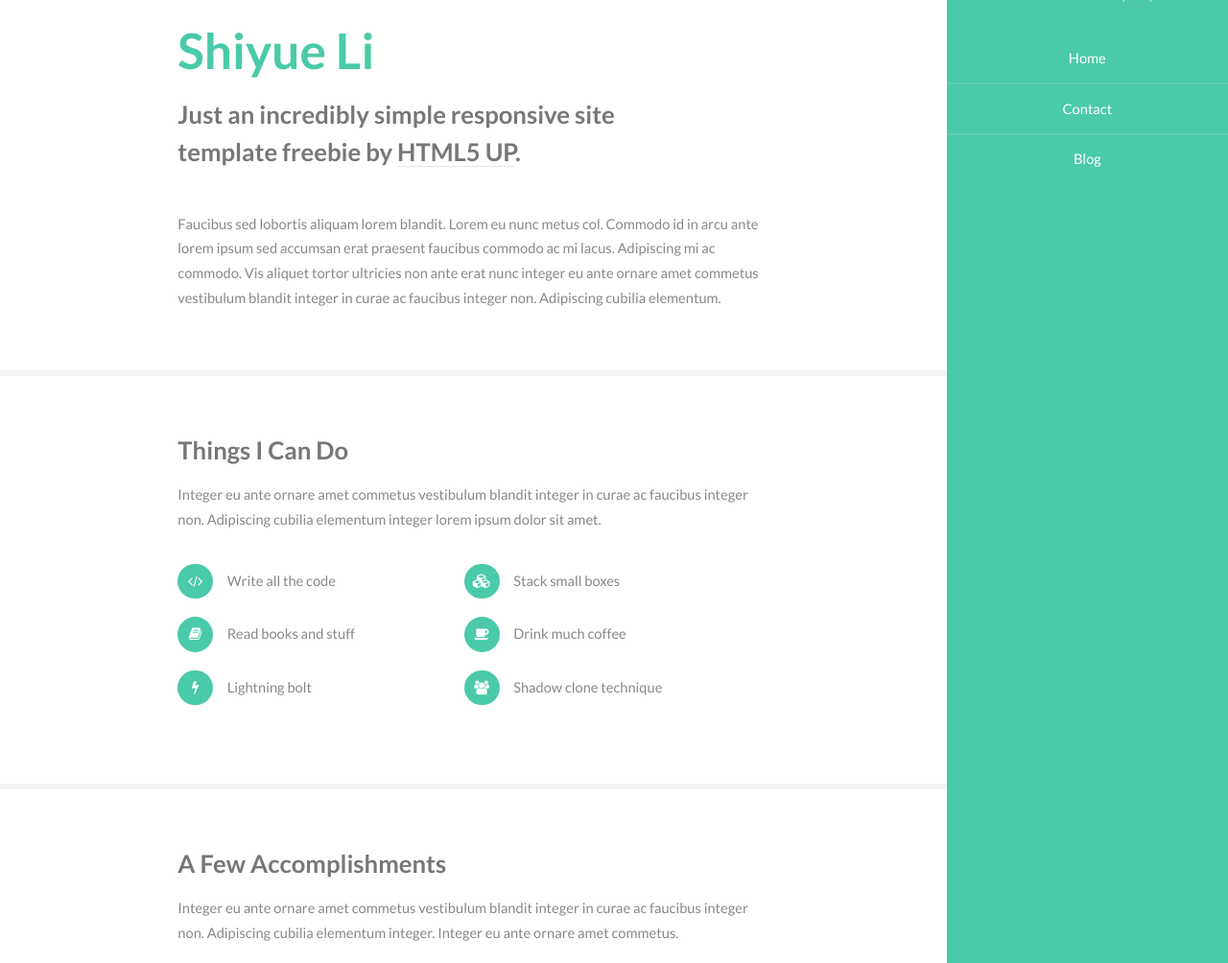
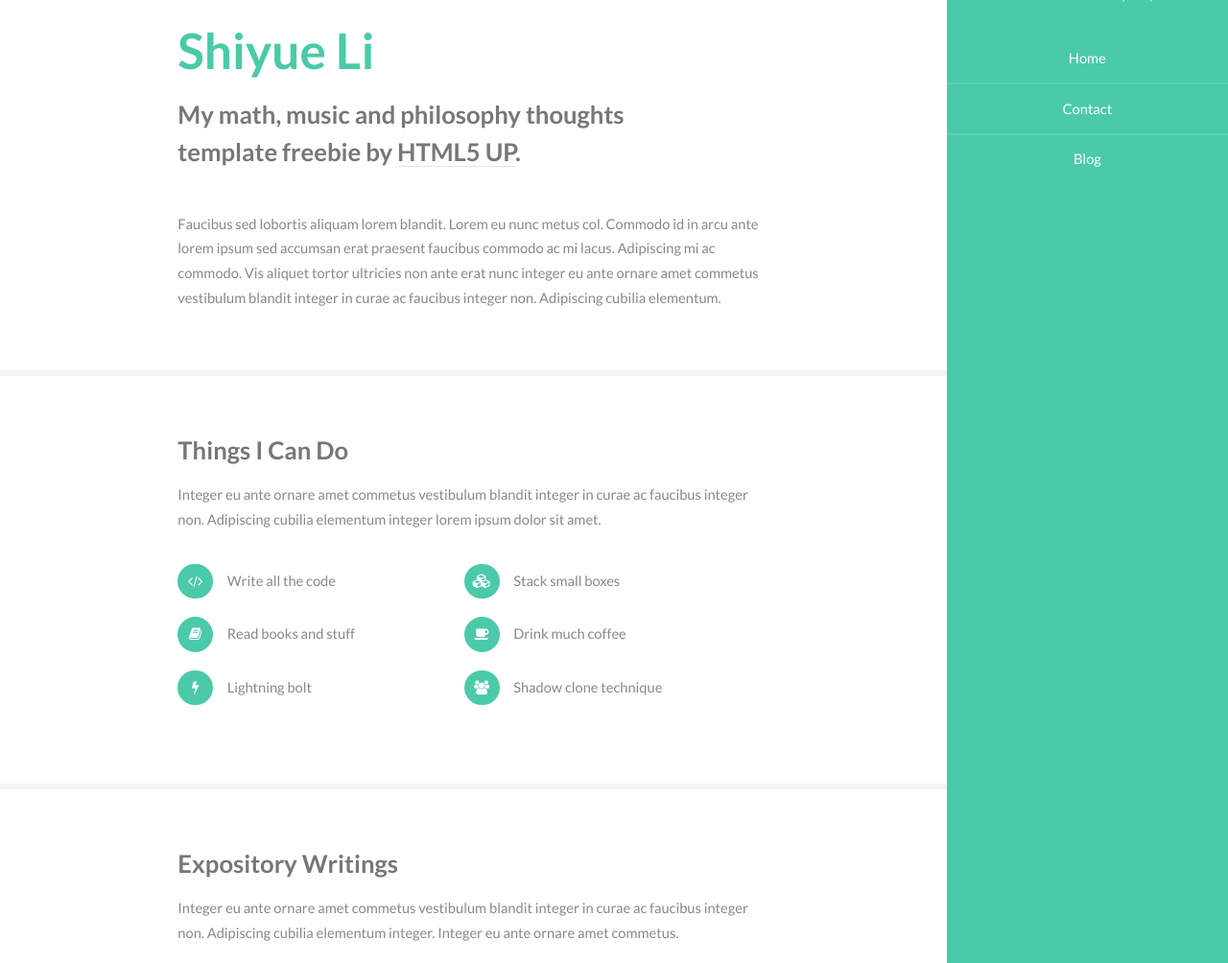
Before and after one commit to old-jekyll-templates/Read-Only-Jekyll-Theme, a Jekyll site: the page built from index.html, in a window 1280 px wide and 1400 px high. Shown: the part 265-1269 px from the top of the window at 96% size. Built offline with Jekyll 4.4.1, drawn with Linux system fonts in a browser that asks for light colours.

Commit message:
Update index.html

```diff
--- a/index.html
+++ b/index.html
@@ -9,7 +9,7 @@ layout: default
         <div class="container">
             <header class="major">
                 <h2>Shiyue Li</h2>
-                <p>Just an incredibly simple responsive site<br />
+                <p> My math, music and philosophy thoughts<br />
                 template freebie by <a href="http://html5up.net">HTML5 UP</a>.</p>
             </header>
             <p>Faucibus sed lobortis aliquam lorem blandit. Lorem eu nunc metus col. Commodo id in arcu ante lorem ipsum sed accumsan erat praesent faucibus commodo ac mi lacus. Adipiscing mi ac commodo. Vis aliquet tortor ultricies non ante erat nunc integer eu ante ornare amet commetus vestibulum blandit integer in curae ac faucibus integer non. Adipiscing cubilia elementum.</p>
@@ -35,7 +35,7 @@ layout: default
 <!-- Three -->
     <section id="three">
         <div class="container">
-            <h3>A Few Accomplishments</h3>
+            <h3>Expository Writings</h3>
             <p>Integer eu ante ornare amet commetus vestibulum blandit integer in curae ac faucibus integer non. Adipiscing cubilia elementum integer. Integer eu ante ornare amet commetus.</p>
             <div class="features">
                 <article>
```
